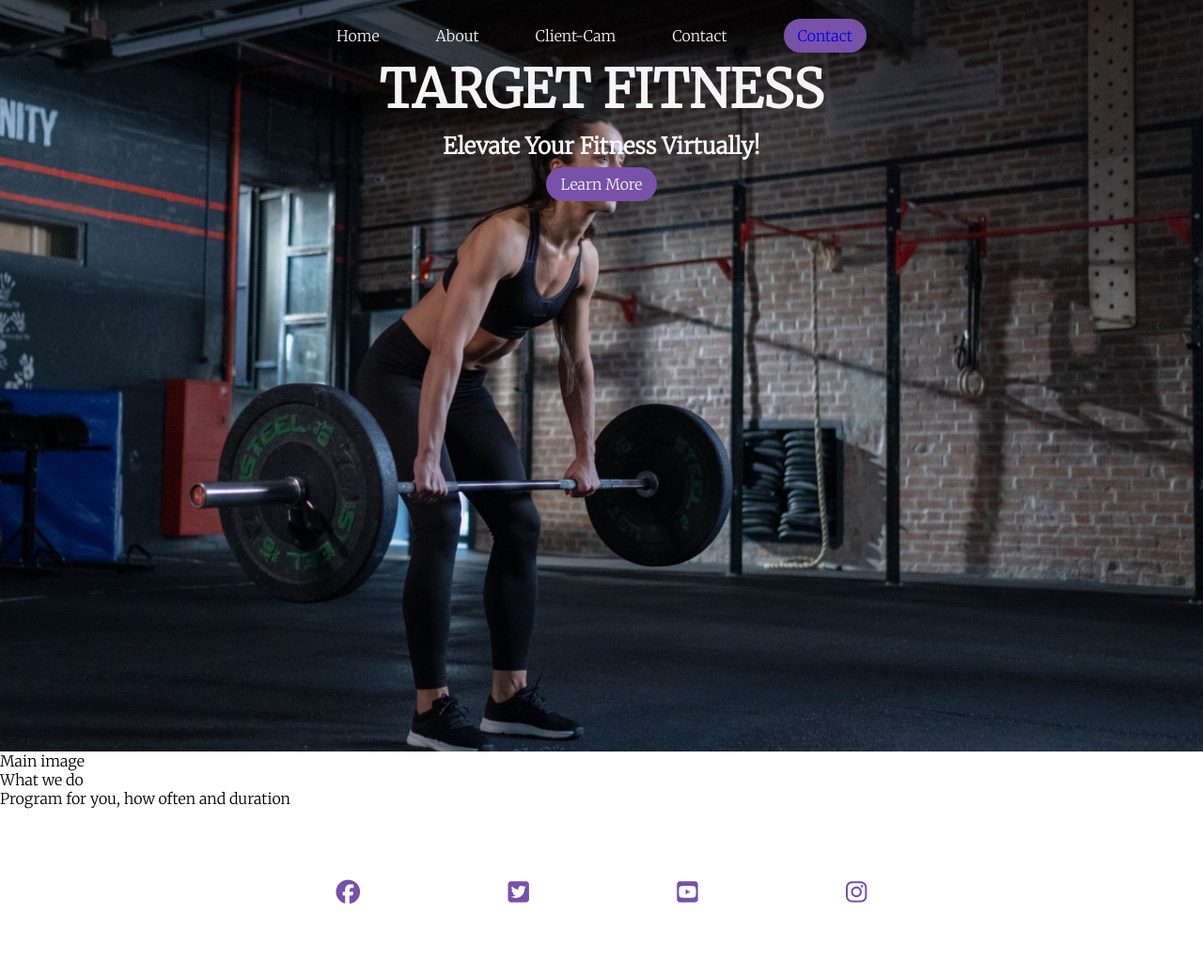
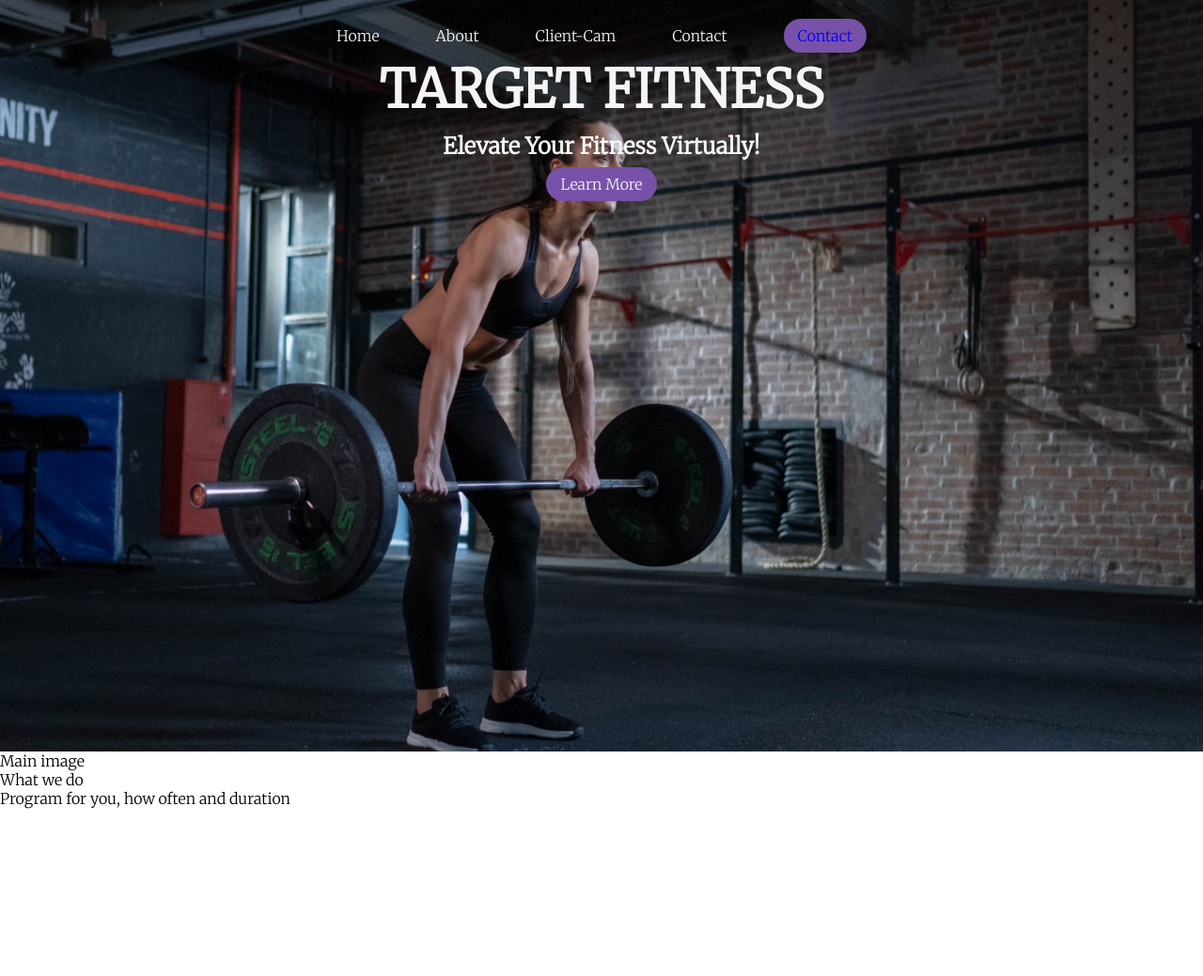
Before and after one commit to kubecks/target-fitness, a plain HTML site: page index.html in a window 1280 px wide. Shown: the whole page at 94% size. After the commit the page ends 1010 px from the top, so only its background shows below. Drawn offline with Linux system fonts and the light colour scheme.

```diff
--- a/index.html
+++ b/index.html
@@ -45,28 +45,7 @@
              </section>
         </main>
     <footer>
-        <ul class="social-networks">
-            <li>
-                <a href="https://facebook.com" target="_blank" rel="noopener"
-                    aria-label="Visit our Facebook page (opens in a new tab)"><i class="fab fa-facebook"></i></a>
-            </li>
-            <li>
-                <a href="https://twitter.com" target="_blank" rel="noopener"
-                    aria-label="Visit our Twitter page (opens in a new tab)"><i class="fab fa-twitter-square"></i></a>
-            </li>
-            <li>
-                <a href="https://youtube.com" target="_blank" rel="noopener"
-                    aria-label="Visit our YouTube page (opens in a new tab)"><i class="fab fa-youtube-square"></i></a>
-            </li>
-            <li>
-                <a href="https://instagram.com" target="_blank" rel="noopener"
-                    aria-label="Visit our Instagram page (opens in a new tab)"><i class="fab fa-instagram"></i></a>
-            </li>
-        </ul>
-       </footer>
 
-       <!--font awesome script-->
-       <script src="https://kit.fontawesome.com/ae6d48adcc.js" crossorigin="anonymous"></script>
     </footer>
 </body>
 </html>
```
